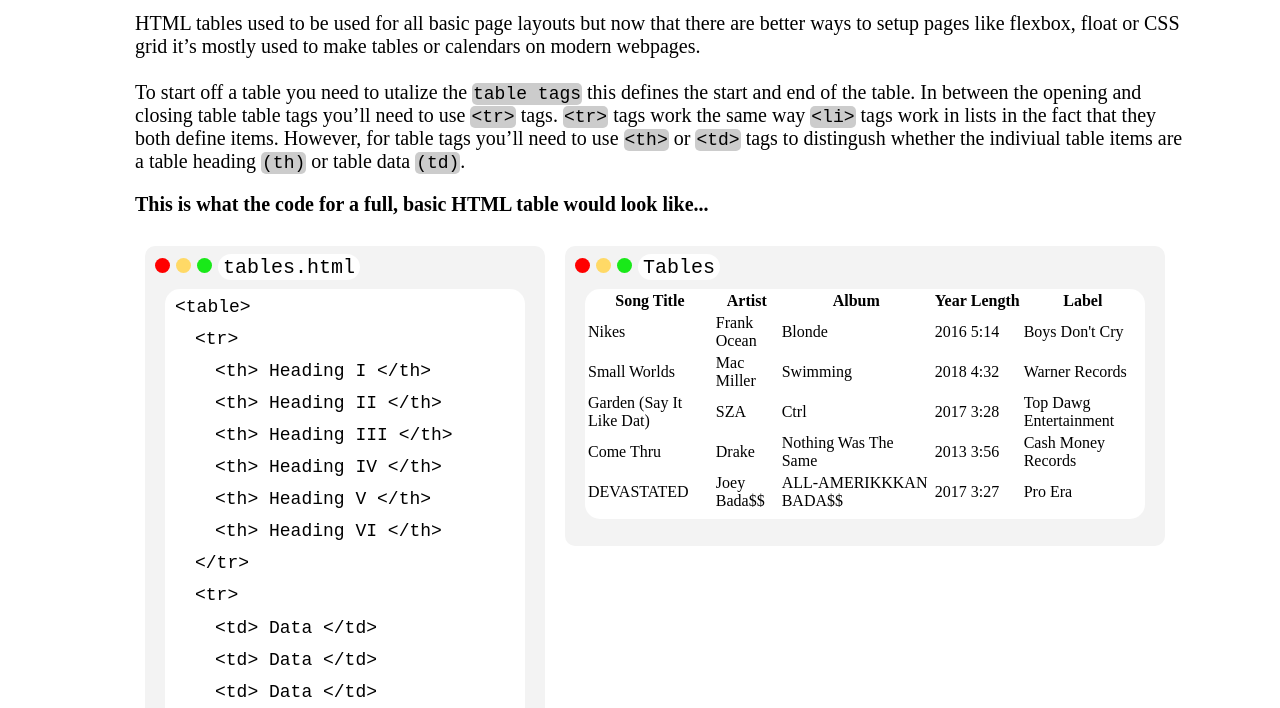
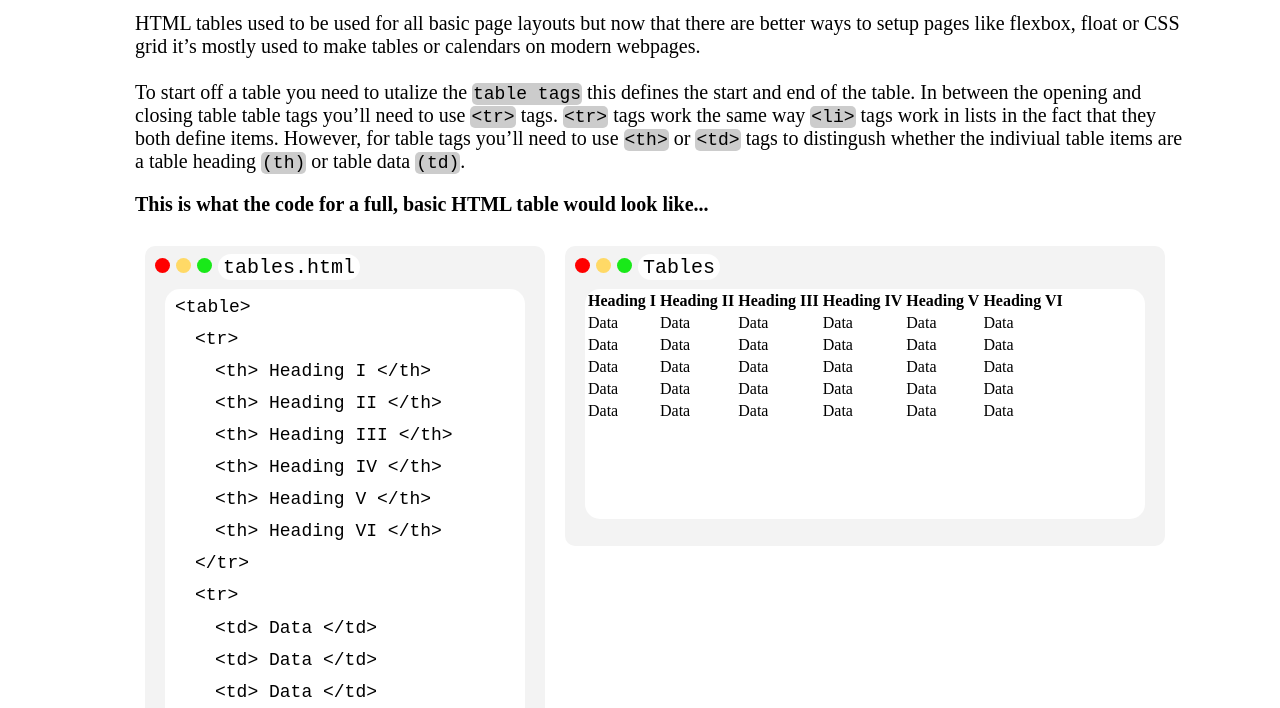
Before and after one commit to gaguiIar/WebDevTut, a plain HTML site: page tablesAndForms.html in a window 1280 px wide. Shown: the part 561-1269 px from the top of the page. Drawn offline with Linux system fonts and the light colour scheme; a web font is replaced by a local one.

Commit message:
updated first table

```diff
--- a/tablesAndForms.html
+++ b/tablesAndForms.html
@@ -234,52 +234,52 @@
                   <div id="tableExample">
                     <table class='table'>
                       <tr>
-                        <th class='th'>Song Title</th>
-                        <th class='th'>Artist</th>
-                        <th class='th'>Album</th>
-                        <th class='th'>Year</th>
-                        <th class='th'>Length</th>
-                        <th class='th'>Label</th>
+                        <th class='th'>Heading I</th>
+                        <th class='th'>Heading II</th>
+                        <th class='th'>Heading III</th>
+                        <th class='th'>Heading IV</th>
+                        <th class='th'>Heading V</th>
+                        <th class='th'>Heading VI</th>
                       </tr>
                       <tr>
-                        <td class='td'>Nikes</td>
-                        <td class='td'>Frank Ocean</td>
-                        <td class='td'>Blonde</td>
-                        <td class='td'>2016</td>
-                        <td class='td'>5:14</td>
-                        <td class='td'>Boys Don't Cry</td>
+                        <td class='td'>Data</td>
+                        <td class='td'>Data</td>
+                        <td class='td'>Data</td>
+                        <td class='td'>Data</td>
+                        <td class='td'>Data</td>
+                        <td class='td'>Data</td>
                       </tr>
                       <tr>
-                        <td class='td'>Small Worlds</td>
-                        <td class='td'>Mac Miller</td>
-                        <td class='td'>Swimming</td>
-                        <td class='td'>2018</td>
-                        <td class='td'>4:32</td>
-                        <td class='td'>Warner Records</td>
+                        <td class='td'>Data</td>
+                        <td class='td'>Data</td>
+                        <td class='td'>Data</td>
+                        <td class='td'>Data</td>
+                        <td class='td'>Data</td>
+                        <td class='td'>Data</td>
                       </tr>
                       <tr>
-                        <td class='td'>Garden (Say It Like Dat)</td>
-                        <td class='td'>SZA</td>
-                        <td class='td'>Ctrl</td>
-                        <td class='td'>2017</td>
-                        <td class='td'>3:28</td>
-                        <td class='td'>Top Dawg Entertainment</td>
+                        <td class='td'>Data</td>
+                        <td class='td'>Data</td>
+                        <td class='td'>Data</td>
+                        <td class='td'>Data</td>
+                        <td class='td'>Data</td>
+                        <td class='td'>Data</td>
                       </tr>
                       <tr>
-                        <td class='td'>Come Thru</td>
-                        <td class='td'>Drake</td>
-                        <td class='td'>Nothing Was The Same</td>
-                        <td class='td'>2013</td>
-                        <td class='td'>3:56</td>
-                        <td class='td'>Cash Money Records</td>
+                        <td class='td'>Data</td>
+                        <td class='td'>Data</td>
+                        <td class='td'>Data</td>
+                        <td class='td'>Data</td>
+                        <td class='td'>Data</td>
+                        <td class='td'>Data</td>
                       </tr>
                       <tr>
-                        <td class='td'>DEVASTATED</td>
-                        <td class='td'>Joey Bada$$</td>
-                        <td class='td'>ALL-AMERIKKKAN BADA$$</td>
-                        <td class='td'>2017</td>
-                        <td class='td'>3:27</td>
-                        <td class='td'>Pro Era</td>
+                        <td class='td'>Data</td>
+                        <td class='td'>Data</td>
+                        <td class='td'>Data</td>
+                        <td class='td'>Data</td>
+                        <td class='td'>Data</td>
+                        <td class='td'>Data</td>
                       </tr>
                     </table>
 
```
